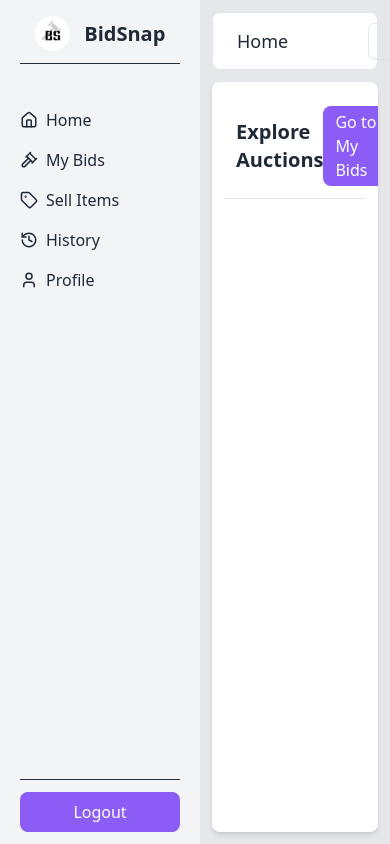
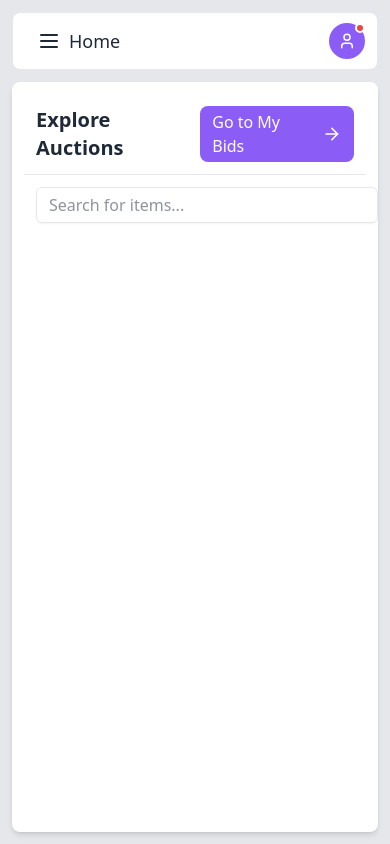
Before and after one commit to sreyas-b-anand/dbms-mini-project, a React (Vite) app in the folder client/: page /dashboard in a window 390 px wide. Built offline with nearby package versions, Linux system fonts and the light colour scheme.

Commit message:
added some code

```diff
--- a/client/src/components/Layout/Layout.jsx
+++ b/client/src/components/Layout/Layout.jsx
@@ -3,19 +3,30 @@ import { Outlet } from "react-router-dom";
 import Navbar from "../Navbar";
 import Tabbar from "../Tabbar";
 import WalletForm from "../Forms/WalletForm";
-import { useState } from "react";
+import { useState, useEffect } from "react";
 import ProfileCard from "../Cards/ProfileCard";
 import { motion } from "framer-motion";
 const Layout = () => {
   const [isWallet, setIsWallet] = useState(false);
   const [isProfile, setIsProfile] = useState(false);
+  const [isNavbar, setIsNavbar] = useState(false);
   const [searchQuery, setSearchQuery] = useState("");
+
   const onWalletOpen = async () => {
     setIsWallet(!isWallet);
   };
   const onProfileOpen = async () => {
     setIsProfile(!isProfile);
   };
+  const onNavbarOpen = async () => {
+    setIsNavbar(!isNavbar);
+  };
+  useEffect(() => {
+    document.documentElement.addEventListener("touchstart", () => {
+      setIsNavbar(false);
+    });
+  }, []);
+
   return (
     <main className="w-screen h-screen font-poppins flex bg-gray-200 overflow-auto">
       {isProfile && (
@@ -23,7 +34,7 @@ const Layout = () => {
           initial={{ opacity: 0, translateY: -20 }}
           animate={{ opacity: 1, translateY: 0 }}
           transition={{ duration: 0.3 }}
-          className="absolute z-30 hidden sm:block right-1/12 top-1/12 p-3 m-3 min-w-[230px] translate-x-[140px]"
+          className="absolute z-30 block right-1/12 top-1/12 p-3 m-3 min-w-[230px]  sm:translate-x-[140px]"
         >
           <ProfileCard onProfileOpen={onProfileOpen} />
         </motion.div>
@@ -40,7 +51,15 @@ const Layout = () => {
         </motion.div>
       )}
       {/* Sidebar (Navbar) */}
-      <Navbar />
+      <motion.div
+        initial={{ x: -10, opacity: 0 }}
+        animate={{ x: 0, opacity: 1 }}
+        className={`md:block ${
+          isNavbar ? "absolute z-20" : "hidden"
+        } md:static md:z-0`}
+      >
+        <Navbar onNavbarOpen={onNavbarOpen} />
+      </motion.div>
 
       {/* Main Content Area */}
       <div
@@ -53,6 +72,7 @@ const Layout = () => {
           setSearchQuery={setSearchQuery}
           onWalletOpen={onWalletOpen}
           onProfileOpen={onProfileOpen}
+          onNavbarOpen={onNavbarOpen}
         />
 
         {/* Page Content (Outlet) */}
--- a/client/src/components/Navbar.jsx
+++ b/client/src/components/Navbar.jsx
@@ -1,20 +1,19 @@
+/* eslint-disable react/prop-types */
 import { Link, useNavigate } from "react-router-dom";
-//import { useAuthContext } from "../hooks/useAuthContext";
 import Logo from "../assets/logo.jpg";
-import { Gavel, History, Home, Tag, User } from "lucide-react";
+import { Gavel, History, Home, Tag, User, ArrowLeft } from "lucide-react";
 import { useLogout } from "../hooks/useLogout";
 
-const Navbar = () => {
-  //const {user} = useAuthContext()
-  const {logout} = useLogout()
-  const navigate = useNavigate()
-  const handleSubmit = async()=>{
-    await logout()
-    navigate('/')
-  }
+const Navbar = ({ onNavbarOpen }) => {
+  const { logout } = useLogout();
+  const navigate = useNavigate();
+  const handleSubmit = async () => {
+    await logout();
+    navigate("/");
+  };
   return (
     <>
-     <nav className="bg-sidebar text-sidebar-foreground flex h-screen items-start flex-col justify-between px-5 py-1 pb-3 gap-4 w-[200px]">
+      <nav className="bg-sidebar text-sidebar-foreground flex min-h-screen max-h-screen items-start flex-col justify-between px-5 py-1 pb-3 gap-4 w-[200px]">
         <section className="flex flex-col items-start justify-start gap-5 w-full">
           {/* Logo & Title */}
           <header className="flex items-center justify-evenly py-3 min-w-full border-b border-sidebar-border w-full">
@@ -24,6 +23,7 @@ const Navbar = () => {
               alt="logo"
             />
             <p className="text-xl font-semibold">BidSnap</p>
+            <ArrowLeft className="block md:hidden" onClick={onNavbarOpen} />
           </header>
 
           {/* Navigation Links */}
@@ -57,7 +57,6 @@ const Navbar = () => {
           </a>
         </div>
       </nav>
-
     </>
   );
 };
--- a/client/src/components/Tabbar.jsx
+++ b/client/src/components/Tabbar.jsx
@@ -1,18 +1,18 @@
 /* eslint-disable react/prop-types */
 import { useState, useEffect } from "react";
 import { useLocation } from "react-router-dom";
-import { Plus, User, Wallet } from "lucide-react";
+import { Plus, User, Wallet, Menu } from "lucide-react";
 import { Input } from "./ui/input";
 import { useAuthContext } from "../hooks/useAuthContext";
 import useWallet from "../hooks/useWallet";
 import Loader from "./utils/Loader";
 import { toast } from "sonner";
-
 const Topbar = ({
   onWalletOpen,
   onProfileOpen,
   searchQuery,
   setSearchQuery,
+  onNavbarOpen,
 }) => {
   const [page, setPage] = useState("Home");
   const location = useLocation();
@@ -37,8 +37,13 @@ const Topbar = ({
     <div className="bg-background border border-border m-3 mb-0 rounded-lg px-3">
       <div className="flex items-center justify-between h-14">
         <div className="flex items-center justify-center gap-20 px-3">
-          <h1 className="text-lg font-medium text-foreground">{page}</h1>
-          <div className="flex items-center justify-center gap-3">
+          <div className="flex items-center justify-center gap-2 ">
+            <div className="block md:hidden">
+              <Menu onClick={onNavbarOpen} />
+            </div>
+            <h1 className="text-lg font-medium text-foreground">{page}</h1>
+          </div>
+          <div className="hidden md:flex items-center justify-center gap-3">
             <Input
               type="search"
               className="max-w-[280px] pr-20"
@@ -50,7 +55,7 @@ const Topbar = ({
         </div>
 
         <div className="flex items-center space-x-4">
-          <div className="flex items-center bg-muted rounded-full py-1.5 pl-3 pr-1.5 border border-border">
+          <div className=" items-center bg-muted rounded-full py-1.5 pl-3 pr-1.5 border border-border hidden md:flex">
             <Wallet size={16} className="text-foreground mr-2" />
             <span className="text-sm font-medium text-foreground mr-2">
               ${wallet}
--- a/client/src/pages/Home.jsx
+++ b/client/src/pages/Home.jsx
@@ -3,17 +3,30 @@ import ItemCard from "../components/Cards/ItemCard";
 import { ArrowRight } from "lucide-react";
 import Loader from "../components/utils/Loader";
 import { useItemContext } from "../hooks/useItems";
-
+import { Input } from "../components/ui/input";
+import { useEffect, useState } from "react";
 const Home = () => {
   const { items, isLoading, error } = useItemContext();
   const { searchQuery } = useOutletContext();
-  const filteredItems = items?.filter((item) =>
-    item.title.toLowerCase().includes(searchQuery.toLowerCase())
-  );
+  const [result, setResult] = useState([]);
+  const filterItems = (items, query) => {
+    const filteredItems = items?.filter((item) =>
+      item.title.toLowerCase().includes(query.toLowerCase())
+    );
+    console.log(filteredItems);
+    return filteredItems;
+  };
+  useEffect(() => {
+    setResult(() => filterItems(items, searchQuery));
+  }, [items, searchQuery]);
+  const handleInputChange = (e) => {
+    setResult(() => filterItems(items, e.target.value));
+  };
   return (
     <>
       <main className="flex-1 h-full mt-0 gap-3 flex items-center p-3 flex-wrap">
-        <section className="bg-background w-full xl:w-[70%] h-full rounded-lg shadow-md p-3 overflow-hidden">
+        <section className="bg-background w-full flex-1 h-full rounded-lg shadow-md p-3 overflow-hidden">
+          <div>
           <div className="flex items-center justify-between border-b px-3 py-3">
             <p className="font-semibold text-xl text-foreground">
               Explore Auctions
@@ -26,15 +39,23 @@ const Home = () => {
             </Link>
           </div>
           {isLoading && (
-            <div className="flex-1 items-center justify-center">
+            <div className="w-full flex items-center justify-center">
               <Loader />
             </div>
           )}
+          <div>
+            <Input
+              type="search"
+              className="w-full px-3 py-3 m-3"
+              placeholder="Search for items..."
+              onChange={handleInputChange}
+            />
+          </div>
 
-          {filteredItems ? (
+          {result ? (
             <div className="outer h-[500px] px-3 py-3 overflow-y-auto scroll-smooth scroll-p-1 scroll-m-1">
-              <div className="inner grid md:grid-cols-2 lg:grid-cols-3 gap-4">
-                {filteredItems.map((item) => (
+              <div className="inner grid sm:grid-cols-2 md:grid-cols-3  xl:grid-cols-4 gap-4">
+                {result?.map((item) => (
                   <ItemCard
                     key={item.id}
                     id={item.id}
@@ -50,15 +71,16 @@ const Home = () => {
           ) : (
             <p className="text-center text-failure">{error}</p>
           )}
+          </div>
         </section>
-        <section className="hidden xl:flex xl:flex-1 h-full flex-col items-center justify-between gap-3 ">
+        {/* { <section className="hidden xl:flex xl:flex-1 h-full flex-col items-center justify-between gap-3 ">
           <div className="bg-background flex-3/4 w-full rounded-lg shadow-md p-4">
             some component
           </div>
           <div className="bg-background flex-1/2 w-full rounded-lg shadow-md p-4">
             some component
           </div>
-        </section>
+        </section>} */}
       </main>
     </>
   );
--- a/client/src/pages/Profile.jsx
+++ b/client/src/pages/Profile.jsx
@@ -40,7 +40,7 @@ export default function Profile() {
   if (error) return <div className="text-red-500 text-center">{error}</div>;
 
   return (
-    <div className="container mx-auto max-w-2xl p-6">
+    <div className="container mx-auto max-w-2xl p-3">
       <div className="bg-background shadow-lg rounded-xl overflow-hidden">
         {/* Profile Header */}
         <div className="relative h-48 bg-gradient-to-r from-primary to-accent">
```
Lines whose indentation alone changed are shown as unchanged.
